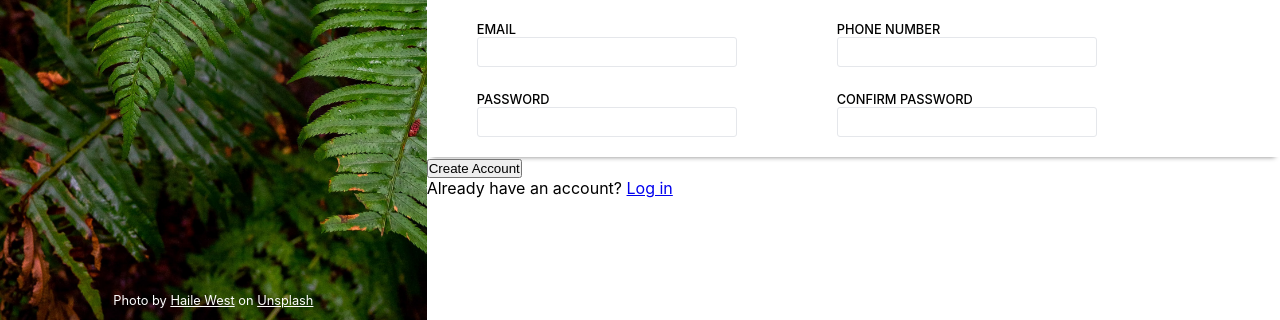
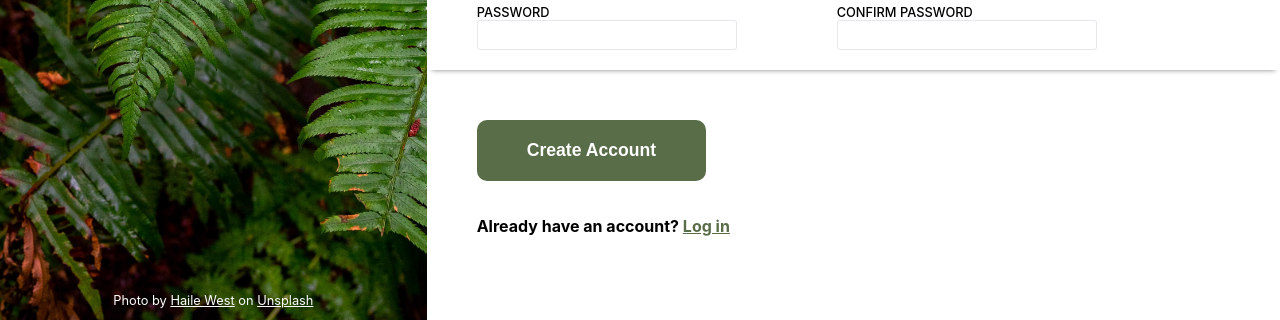
Before and after one commit to luckie10/odin-sign-up-form, a plain HTML site: page index.html in a window 1280 px wide. Shown: the part 480-800 px from the top of the page. Drawn offline with Linux system fonts and the light colour scheme.

Commit message:
Style form footer

```diff
--- a/style.css
+++ b/style.css
@@ -25,7 +25,7 @@ body {
 	display: flex;
 	flex-direction: column;
 	justify-content: center;
-	flex: 2;
+	flex: 1;
 }
 
 .logo {
@@ -63,7 +63,7 @@ body {
 	display: flex;
 	flex-direction: column;
 	justify-content: center;
-	flex: 4;
+	flex: 2;
 }
 
 .main > form {
@@ -131,3 +131,26 @@ label {
 .error:focus {
 	outline: red solid 2px;
 }
+
+.form-footer {
+	margin: 50px;
+}
+
+button {
+	padding: 20px 50px;
+	background-color: #596D48;
+	color: white;
+	font-size: 1.1rem;
+	font-weight: bold;
+	border-radius: 10px;
+	border: none;
+	margin-bottom: 35px;
+}
+
+.form-footer p {
+	font-weight: bold;
+}
+
+.form-footer a {
+	color:#596D48;
+}
```
